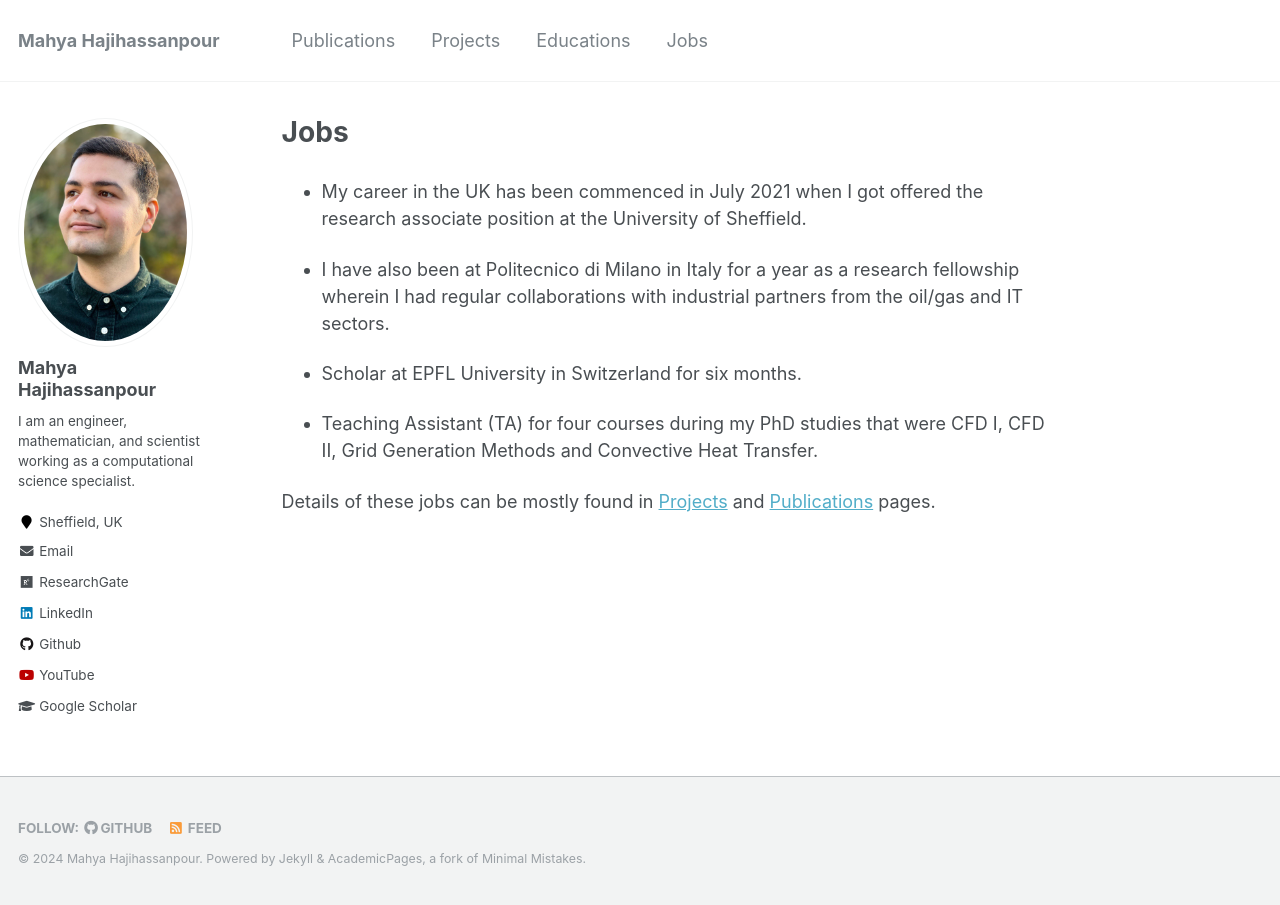
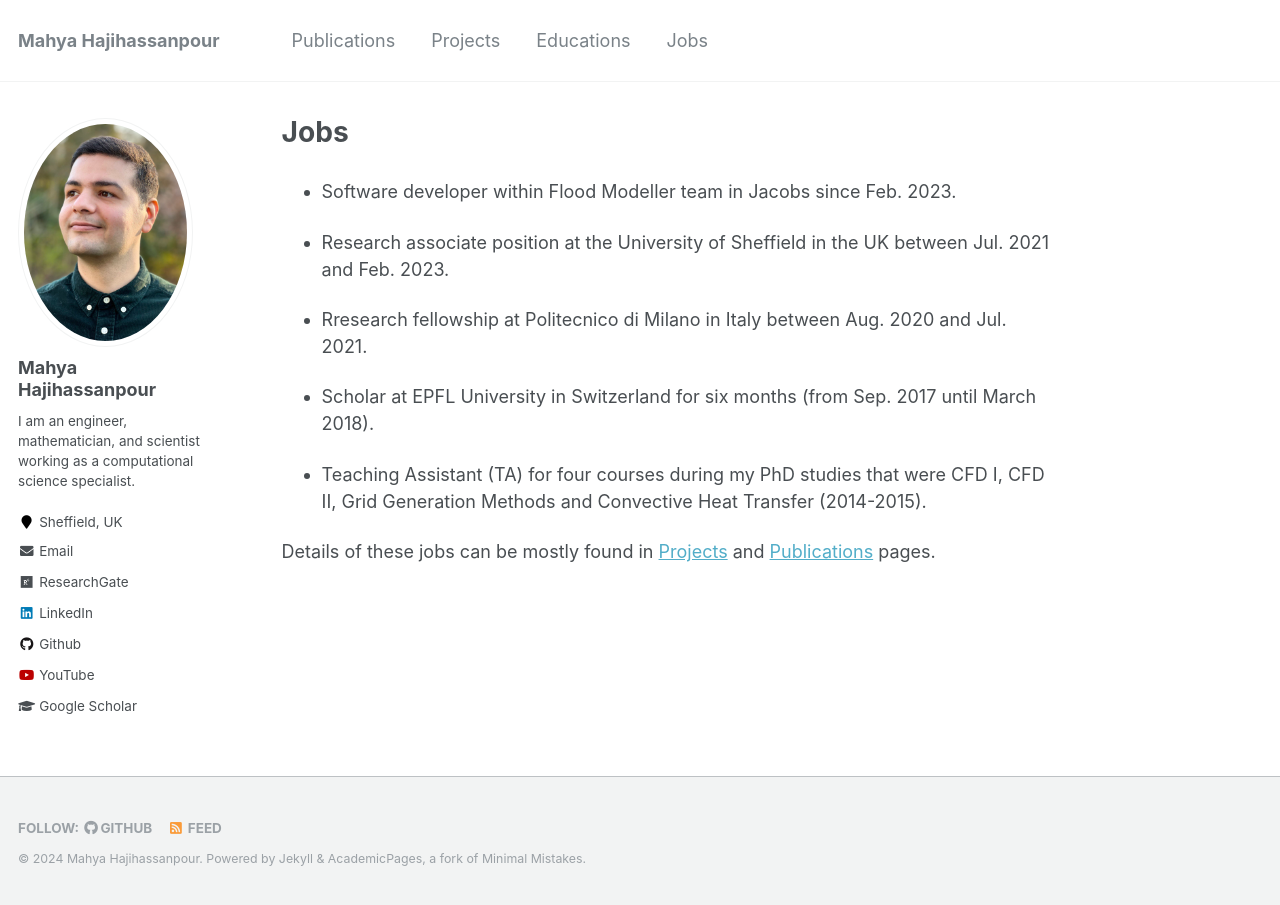
Before and after one commit to mahyahhp/mahyahhp.github.io, a Jekyll site: the page built from _pages/jobs.md, in a window 1280 px wide. Built offline with Jekyll 4.4.1, drawn with Linux system fonts in a browser that asks for light colours.

Commit message:
Update jobs.md

```diff
--- a/_pages/jobs.md
+++ b/_pages/jobs.md
@@ -6,13 +6,14 @@ author_profile: true
 redirect_from:
   - /jobs.html
 ---
+* Software developer within Flood Modeller team in Jacobs since Feb. 2023.
 
-* My career in the UK has been commenced in July 2021 when I got offered the research associate position at the University of Sheffield.
+* Research associate position at the University of Sheffield in the UK between Jul. 2021 and Feb. 2023.
 
-* I have also been at Politecnico di Milano in Italy for a year as a research fellowship wherein I had regular collaborations with industrial partners from the oil/gas and IT sectors.
+* Rresearch fellowship at Politecnico di Milano in Italy between Aug. 2020 and Jul. 2021.
 
-* Scholar at EPFL University in Switzerland for six months.
+* Scholar at EPFL University in Switzerland for six months (from Sep. 2017 until March 2018).
 
-* Teaching Assistant (TA) for four courses during my PhD studies that were CFD I, CFD II, Grid Generation Methods and Convective Heat Transfer.
+* Teaching Assistant (TA) for four courses during my PhD studies that were CFD I, CFD II, Grid Generation Methods and Convective Heat Transfer (2014-2015).
 
 Details of these jobs can be mostly found in [Projects](./projects.md) and [Publications](./publications.md) pages.
```
